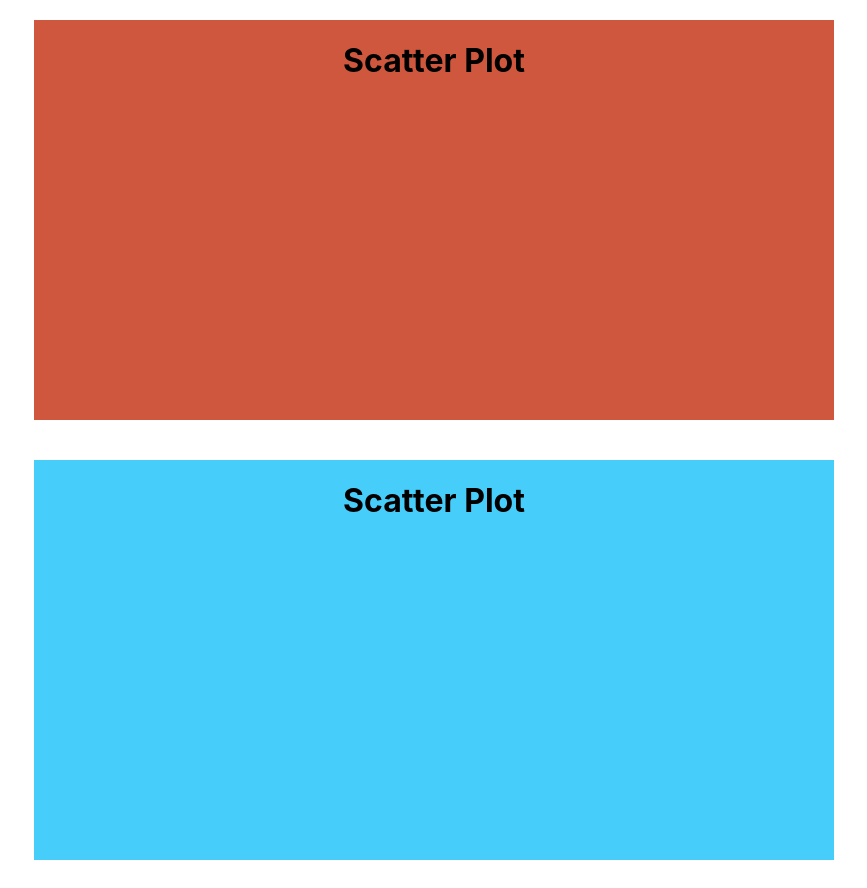
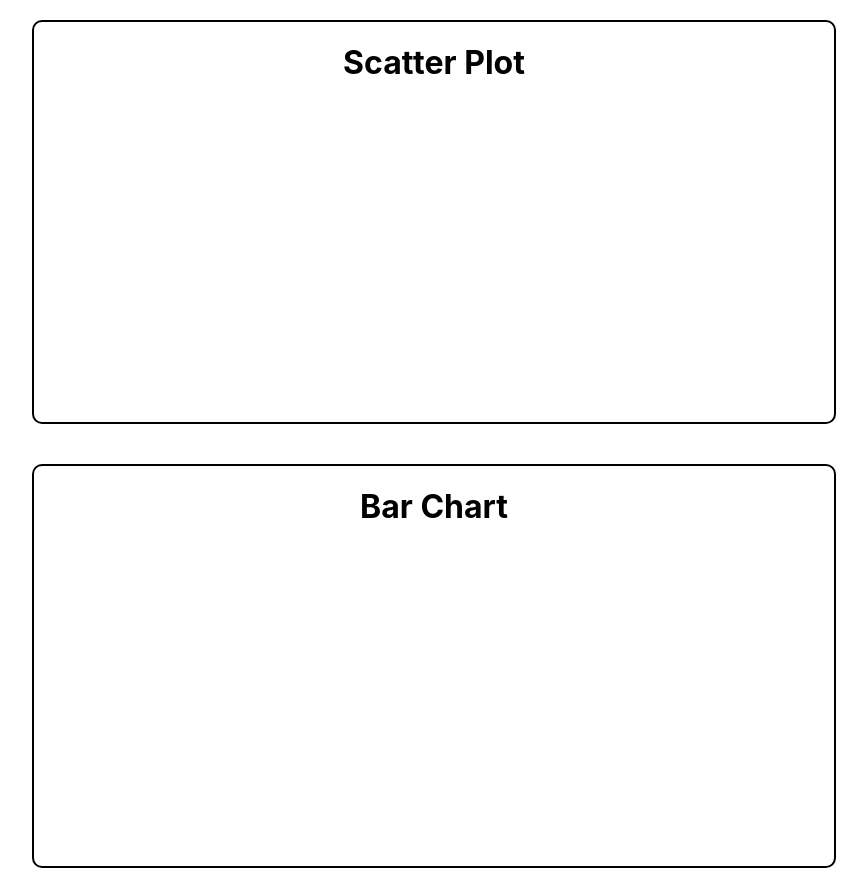
Before and after one commit to FarazIITK/echarts-demo, a React (Create React App) app in the folder client/: page / in a window 1280 px wide. Shown: the whole page, without its empty margins (206-1073 px from the left). Built offline with nearby package versions, Linux system fonts and the light colour scheme.

Commit message:
Added border radius styling

```diff
--- a/client/src/App.css
+++ b/client/src/App.css
@@ -16,11 +16,15 @@
 }
 
 .red-border {
-  background: #cf573d;
+  /* background: #cf573d; */
+  border: 2px solid black;
+  border-radius: 10px;
 }
 
 .blue-border {
-  background: rgb(71, 205, 250);
+  /* background: rgb(71, 205, 250); */
+  border: 2px solid black;
+  border-radius: 10px;
 }
 
 .App-logo {
--- a/client/src/Components/BarChart.tsx
+++ b/client/src/Components/BarChart.tsx
@@ -1,7 +1,7 @@
 const BarChart = () => {
   return (
     <div className="graph blue-border">
-      <h1>Scatter Plot</h1>
+      <h1>Bar Chart</h1>
     </div>
   );
 };
```
